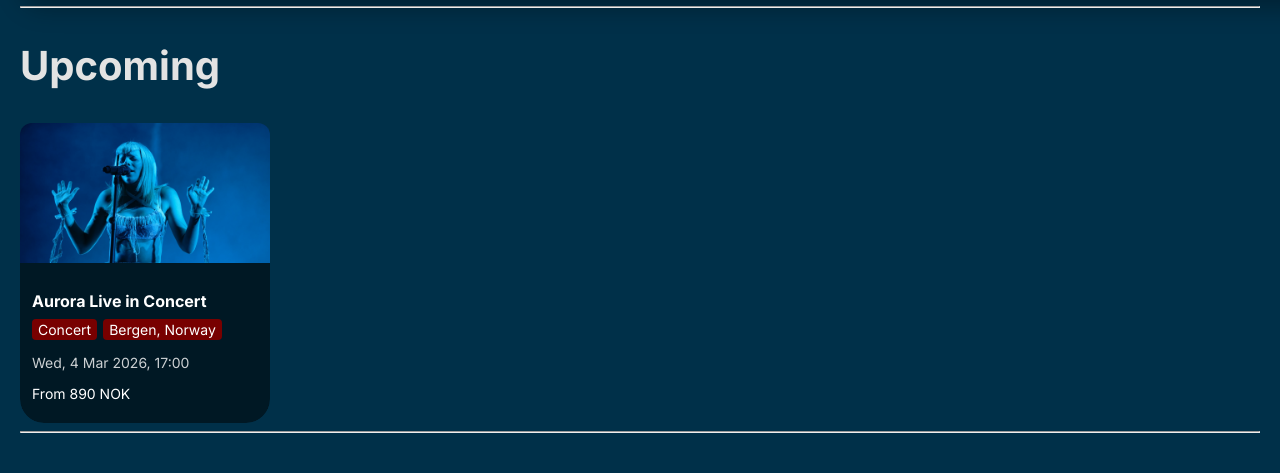
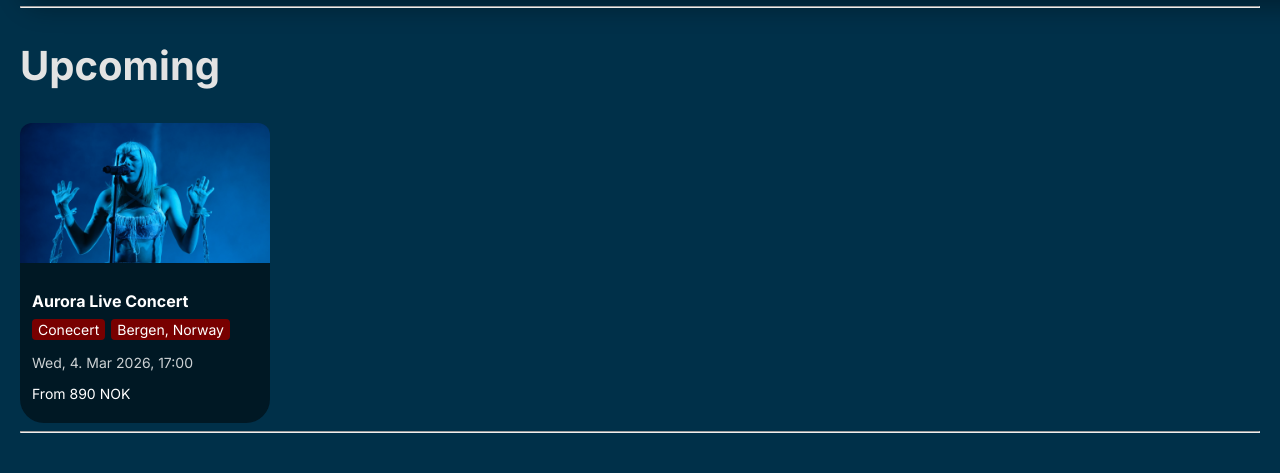
Before and after one commit to IDATA2301/idata2301-group8-frontend, a React (Vite) app: page / in a window 1280 px wide. Shown: the part 1761-2234 px from the top of the page. Built offline with nearby package versions, Linux system fonts and the light colour scheme.

Commit message:
fixed props on EventCard, fixed the apps routing, started on EventPage component

```diff
--- a/src/components/App/App.tsx
+++ b/src/components/App/App.tsx
@@ -6,6 +6,7 @@ import Footer from "@components/Footer/Footer";
 import TopBar from "@components/TopBar/TopBar";
 import heroimage from '@assets/heroimage.jpg'
 import FeaturedEventCard from '@components/FeaturedEventCard/FeaturedEventCard';
+import auroraconcert from "@assets/auroraconcert.jpg";
 
 function App() {
 
@@ -78,7 +79,7 @@ function App() {
 
         <section>
           <h2>Upcoming</h2>
-          <EventCard />
+          <EventCard href='/events/aurora-live-concert' imgSrc={auroraconcert} title="Aurora Live Concert" tags={["Conecert", "Bergen, Norway"]} date='Wed, 4. Mar 2026, 17:00' price={890} />
           <hr />
         </section>
 
--- a/src/components/EventCard/EventCard.css
+++ b/src/components/EventCard/EventCard.css
@@ -4,11 +4,12 @@
   cursor: pointer;
   overflow: hidden;
   border-radius: 0 0 24px 24px;
+  text-decoration: none;
 }
 
 .event-card:hover {
   transform: scale(1.05);
-  box-shadow: 0 8px 20px rgba(0,0,0,0.35);
+  box-shadow: 0 8px 20px rgba(0, 0, 0, 0.35);
 }
 
 .event-card-image {
--- a/src/components/EventCard/EventCard.tsx
+++ b/src/components/EventCard/EventCard.tsx
@@ -1,35 +1,33 @@
+import { Link } from "react-router-dom";
 import "./EventCard.css";
-import auroraconcert from "@assets/auroraconcert.jpg";
 
-export default function EventCard() {
+type Props = {
+  href: string,
+  imgSrc: string,
+  title: string,
+  tags: string[],
+  date: string,
+  price: number
+}
+
+export default function EventCard(p: Props) {
   return (
-    <div className="event-card">
-
+    <Link to={p.href} className="event-card">
       <img
         className="event-card-image"
-        src={auroraconcert}
+        src={p.imgSrc}
         alt="Aurora Concert"
       />
-
       <div className="event-card-box">
-
-        <h3>Aurora Live in Concert</h3>
-
+        <h3>{p.title}</h3>
         <div className="event-tags">
-          <span className="tag">Concert</span>
-          <span className="tag">Bergen, Norway</span>
+          {p.tags.map(tag => (
+            <span className="tag">{tag}</span>
+          ))}
         </div>
-
-        <p className="event-date">
-          Wed, 4 Mar 2026, 17:00
-        </p>
-
-        <p className="event-price">
-          From 890 NOK
-        </p>
-
+        <p className="event-date">{p.date}</p>
+        <p className="event-price">From {p.price} NOK</p>
       </div>
-
-    </div>
+    </Link>
   );
 }
--- /dev/null
+++ b/src/components/EventPage/EventPage.tsx
@@ -0,0 +1,25 @@
+import TopBar from "@components/TopBar/TopBar";
+import "./style.css"
+import Footer from "@components/Footer/Footer";
+
+type Props = {
+  imgSrc: string,
+}
+
+function EventPage(p: Props) {
+  return (
+    <>
+      <div className="hero-image" style={{ backgroundImage: `url(${p.imgSrc})` }}>
+        <div className="top-bar-transition-overlay">
+          <TopBar />
+        </div>
+      </div>
+      <div>
+
+      </div>
+      <Footer />
+    </>
+  )
+}
+
+export default EventPage;
--- /dev/null
+++ b/src/components/EventPage/index.tsx
@@ -0,0 +1,10 @@
+import TopBar from "@components/TopBar/TopBar";
+import heroimage from "@assets/footballfeatured.jpeg"
+import "./style.css"
+import EventPage from "./EventPage";
+
+function EventPageLoader() {
+  return <EventPage imgSrc={heroimage} />
+}
+
+export default EventPageLoader;
--- /dev/null
+++ b/src/components/EventPage/style.css
@@ -0,0 +1,4 @@
+.top-bar-transition-overlay {
+  background-image: linear-gradient(to bottom, rgba(0, 0, 0, 1), rgba(0, 0, 0, 0));
+  padding-bottom: 50px;
+}
--- a/src/main.tsx
+++ b/src/main.tsx
@@ -1,14 +1,17 @@
 import { StrictMode } from 'react'
 import { createRoot } from 'react-dom/client'
-import { BrowserRouter } from 'react-router-dom'
-
+import { BrowserRouter, Route, Routes } from 'react-router-dom'
 import App from "@components/App/App"
+import EventPageLoader from "@components/EventPage"
 import './style.css'
 
 createRoot(document.getElementById('root')!).render(
   <StrictMode>
-    <BrowserRouter>
-      <App />
+    <BrowserRouter basename={import.meta.env.BASE_URL}>
+      <Routes>
+        <Route path="/" element={<App />} />
+        <Route path="/events/:eventslug" element={<EventPageLoader />} />
+      </Routes>
     </BrowserRouter>
   </StrictMode>,
 )
```
